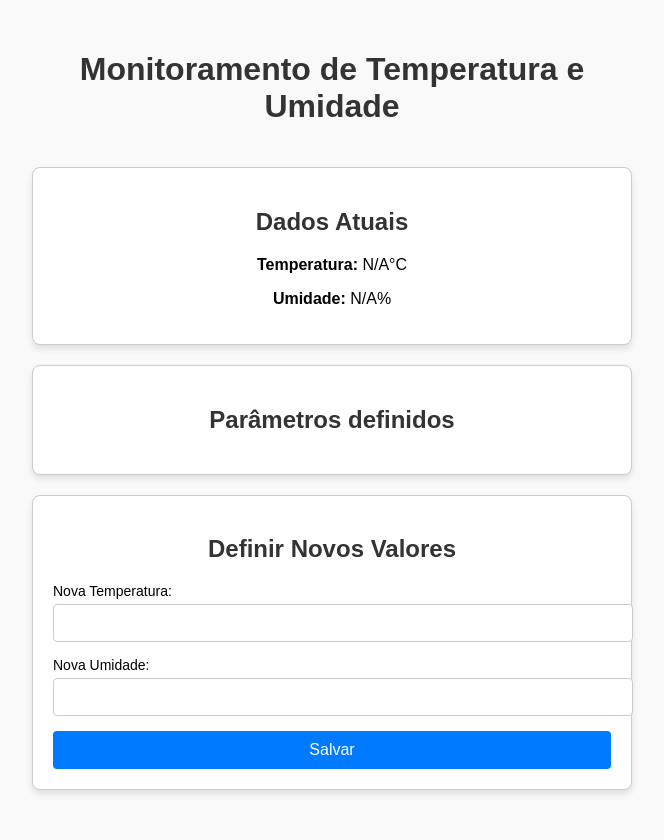
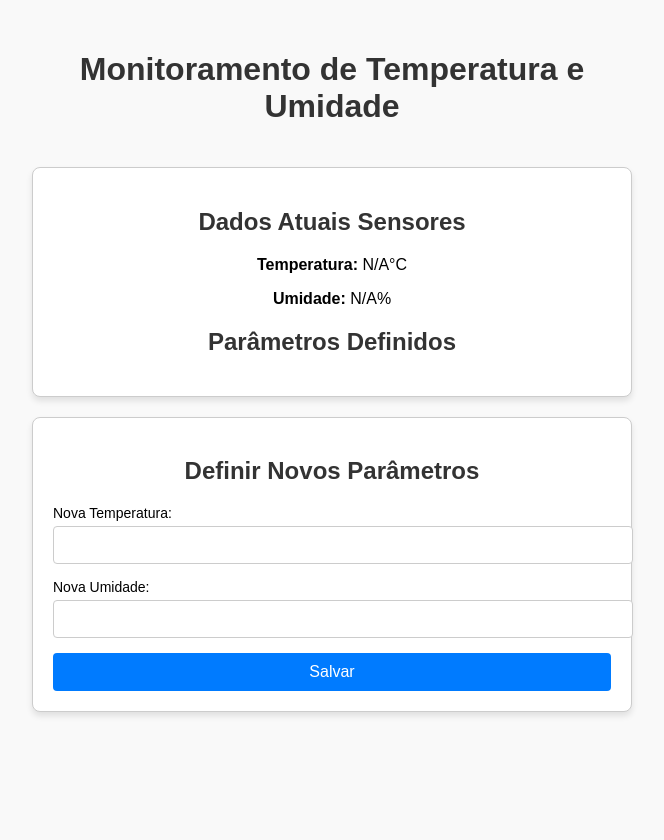
Before and after one commit to guilhermealano/project-temperature-humidity, a Flask app: page / in a window 1280 px wide. Shown: the whole page, without its empty margins (308-972 px from the left). After the commit the page ends 716 px from the top, so only its background shows below. Run offline with Flask 3, Linux system fonts and the light colour scheme; data that the repository does not hold is empty; some libraries are stand-ins or nearby versions.

Commit message:
fix: div

```diff
--- a/templates/index.html
+++ b/templates/index.html
@@ -93,12 +93,13 @@
             <!-- Coluna: Dados Atuais -->
             <div class="column">
                 <div class="card">
-                    <h2>Dados Atuais</h2>
+                    <h2>Dados Atuais Sensores</h2>
                     <p><strong>Temperatura:</strong> {{ temperature if temperature is not none else "N/A" }}°C</p>
                     <p><strong>Umidade:</strong> {{ humidity if humidity is not none else "N/A" }}%</p>
-                </div>
-                <div class="card">
-                    <h2>Parâmetros definidos</h2>
+                 <!-- </div>  -->
+                 <!-- Coluna: Parâmetros -->
+                 <!-- <div class="card"> -->
+                    <h2>Parâmetros Definidos</h2>
                     {% for param in parameters %}
                     <p><strong>Temperatura:</strong> {{ param[0] }}°C</p>
                     <p><strong>Umidade:</strong> {{ param[1] }}%</p>
@@ -107,7 +108,7 @@
                     {% endfor %}
                 </div>
                 <div class="card">
-                    <h2>Definir Novos Valores</h2>
+                    <h2>Definir Novos Parâmetros</h2>
                     <form action="/set_params" method="POST">
                         <label for="temperature">Nova Temperatura:</label>
                         <input type="number" name="temperature" step="0.1" required>
@@ -117,7 +118,6 @@
                     </form>
                 </div>
             </div>
-            <!-- Coluna: Parâmetros -->
             <!-- <div class="column"> -->
             <!-- </div> -->
         </div>
```
